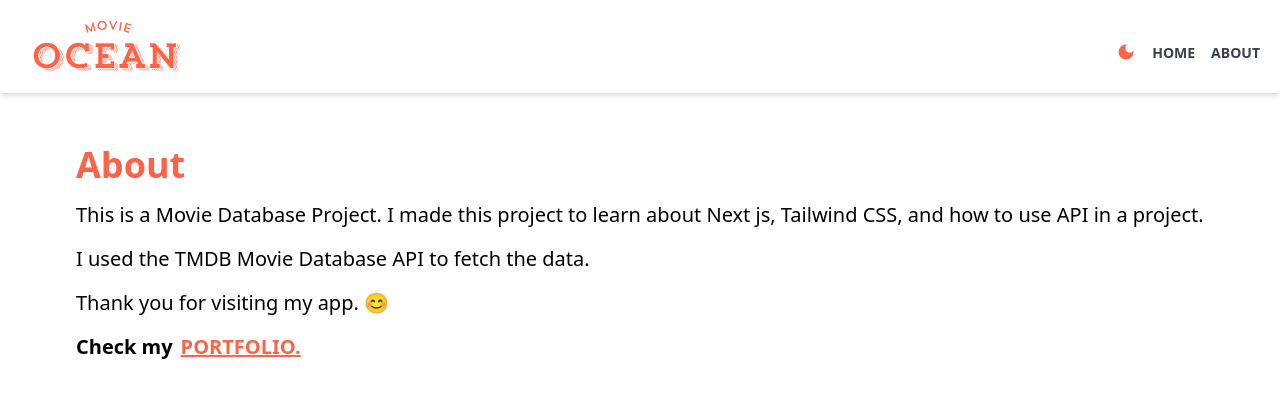
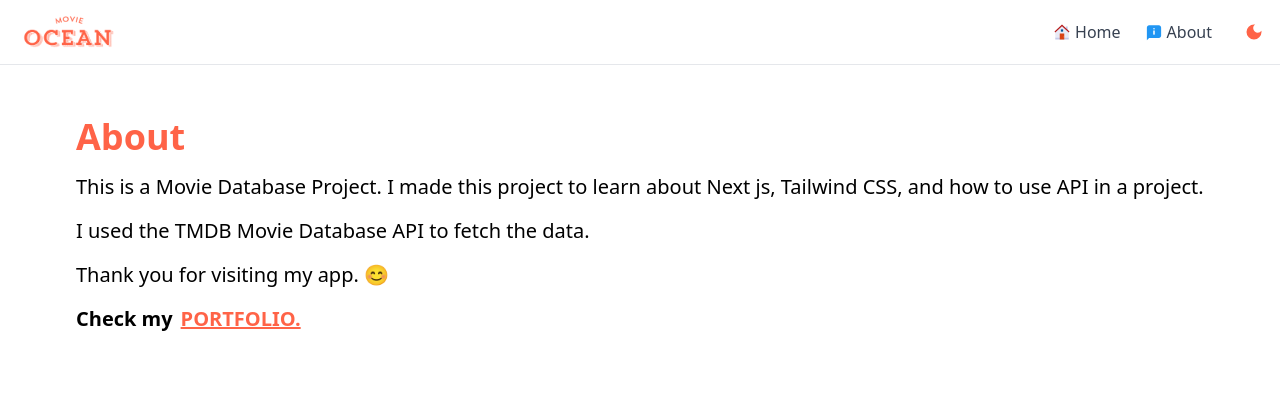
Before and after one commit to ShohorabHShawon/Movie-Ocean-Next.JS, a Next.js app: page /about in a window 1280 px wide. Shown: the top 398 px of the page. Built offline with nearby package versions, Linux system fonts and the light colour scheme.

Commit message:
Refactor layout and navigation components; replace Header with Navbar, enhance loading UI, and improve search functionality

```diff
--- a/src/app/layout.jsx
+++ b/src/app/layout.jsx
@@ -1,6 +1,6 @@
 import localFont from 'next/font/local';
 import './globals.css';
-import Header from '@/components/Header';
+import Navbar from '@/components/Navbar';
 import Providers from '@/app/Providers';
 
 const geistSans = localFont({
@@ -88,7 +88,7 @@ export default function RootLayout({ children }) {
         className={`${geistSans.variable} ${geistMono.variable} antialiased`}
       >
         <Providers>
-          <Header />
+          <Navbar />
           {children}
         </Providers>
       </body>
--- a/src/app/search/[searchTerm]/page.jsx
+++ b/src/app/search/[searchTerm]/page.jsx
@@ -1,5 +1,4 @@
 import BackButton from '@/components/BackButton';
-import Navbar from '@/components/Navbar';
 import Results from '@/components/Results';
 import SearchBox from '@/components/SearchBox';
 import React from 'react';
@@ -21,8 +20,7 @@ export default async function SearchPage({ params }) {
 
     return (
       <div className="min-h-screen bg-gray-50 dark:bg-gray-900">
-        <Navbar />
-        <div className="container mx-auto px-4 py-8">
+        <div className="container px-4 py-8 max-w-7xl mx-auto">
           <div className="mb-6">
             <BackButton />
           </div>
--- a/src/components/BackButton.jsx
+++ b/src/components/BackButton.jsx
@@ -9,7 +9,7 @@ export default function BackButton() {
     <div>
       {' '}
       <button
-        className="fixed top-25 left-4 xl:top-6 xl:left-6 text-[#ff6347] text-4xl dark:hover:text-white hover:text-black z-50 transition duration-300 ease-in-out"
+        className="fixed top-20 left-4 xl:top-20 xl:left-6 text-[#ff6347] text-4xl dark:hover:text-white hover:text-black z-[99999] transition duration-300 ease-in-out"
         onClick={() => router.back()}
       >
         <HiArrowCircleLeft />
--- a/src/components/Header.jsx
+++ /dev/null
@@ -1,32 +0,0 @@
-import React from 'react';
-import { FcHome } from 'react-icons/fc';
-import { FcAbout } from 'react-icons/fc';
-import MenuItem from '@/components/MenuItem';
-import Link from 'next/link';
-import DarkModeSwitch from './DarkModeSwitch';
-import Image from 'next/image';
-
-export default function Header() {
-  return (
-    <div className="bg-white dark:bg-gray-800 shadow-md dark:shadow-gray-800 transition-colors duration-300">
-      <div className="flex justify-between items-center max-w-7xl mx-auto">
-        <Link href={'/'} className="flex gap-1 items-center">
-          <Image
-            src="/logo.png"
-            alt="logo"
-            width={170}
-            height={0}
-            className="m-5"
-          />
-        </Link>
-        <div className="flex items-center gap-4 mt-3 mx-5">
-          <DarkModeSwitch />
-          <div className="flex gap-4 font-bold text-gray-800 dark:text-gray-200">
-            <MenuItem title="Home" address="/" Icon={FcHome} />
-            <MenuItem title="About" address="/about" Icon={FcAbout} />
-          </div>
-        </div>
-      </div>
-    </div>
-  );
-}
--- a/src/components/MenuItem.jsx
+++ /dev/null
@@ -1,16 +0,0 @@
-import Link from 'next/link';
-import React from 'react';
-
-export default function MenuItem({ title, address, Icon }) {
-  return (
-    <Link
-      href={address}
-      className="hover:text-[#ff6347] dark:hover:text-[#ff7f50] transition-colors duration-200 group"
-    >
-      <Icon className="text-2xl sm:hidden text-gray-700 dark:text-gray-300 group-hover:text-[#ff6347] dark:group-hover:text-[#ff7f50]" />
-      <p className="uppercase hidden sm:inline text-sm text-gray-700 dark:text-gray-300 group-hover:text-[#ff6347] dark:group-hover:text-[#ff7f50]">
-        {title}
-      </p>
-    </Link>
-  );
-}
--- a/src/components/Navbar.jsx
+++ b/src/components/Navbar.jsx
@@ -1,12 +1,93 @@
-import React from 'react';
-import NavbarItem from './NavbarItem';
+'use client';
+import React, { useState } from 'react';
+import { FcHome, FcAbout } from 'react-icons/fc';
+import { HiMenu, HiX } from 'react-icons/hi';
+import Link from 'next/link';
+import DarkModeSwitch from './DarkModeSwitch';
+import Image from 'next/image';
+
+function MenuItem({ title, address, Icon, className }) {
+  return (
+    <Link href={address} className={className}>
+      <div className="flex items-center space-x-1">
+        {Icon && <Icon className="text-lg" />}
+        <span>{title}</span>
+      </div>
+    </Link>
+  );
+}
 
 export default function Navbar() {
+  const [isMenuOpen, setIsMenuOpen] = useState(false);
+
   return (
-    <div className="font-bold flex shadow-md dark:shadow-gray-800 items-center justify-center gap-8 lg:text-lg pb-4 bg-white dark:bg-gray-900 text-gray-900 dark:text-white">
-      {/* <NavbarItem title="Latest" param="fetchLatest"></NavbarItem> */}
-      <NavbarItem title="Trending" param="fetchTrending"></NavbarItem>
-      <NavbarItem title="Top Rated" param="fetchTopRated"></NavbarItem>
-    </div>
+    <nav className="bg-white/80 dark:bg-gray-900/80 backdrop-blur-md border-b border-gray-200 dark:border-gray-700 sticky top-0 z-50">
+      <div className="max-w-7xl mx-auto px-4 sm:px-6 lg:px-4">
+        <div className="flex justify-between items-center h-16">
+          {/* Logo */}
+          <Link href="/" className="flex-shrink-0 flex items-center">
+            <Image
+              src="/logo.png"
+              alt="logo"
+              width={120}
+              height={40}
+              className="h-8 w-auto"
+            />
+          </Link>
+
+          {/* Desktop Navigation */}
+          <div className="hidden md:flex items-center space-x-8">
+            <div className="flex items-center space-x-6">
+              <MenuItem
+                title="Home"
+                address="/"
+                Icon={FcHome}
+                className="text-gray-700 dark:text-gray-300 hover:text-orange-700 dark:hover:text-orange-500 transition-colors duration-200 font-medium"
+              />
+              <MenuItem
+                title="About"
+                address="/about"
+                Icon={FcAbout}
+                className="text-gray-700 dark:text-gray-300 hover:text-orange-700 dark:hover:text-orange-500 transition-colors duration-200 font-medium"
+              />
+            </div>
+            <DarkModeSwitch />
+          </div>
+
+          {/* Mobile menu button */}
+          <div className="md:hidden flex items-center space-x-4">
+            <DarkModeSwitch />
+            <button
+              onClick={() => setIsMenuOpen(!isMenuOpen)}
+              className="text-gray-700 dark:text-gray-300 hover:text-orange-700 dark:hover:text-orange-500 p-2 rounded-md transition-colors duration-200"
+            >
+              {isMenuOpen ? <HiX size={24} /> : <HiMenu size={24} />}
+            </button>
+          </div>
+        </div>
+
+        {/* Mobile Navigation */}
+        {isMenuOpen && (
+          <div className="absolute top-full left-0 right-0 md:hidden z-50">
+            <div className="px-2 pt-2 pb-3 space-y-1 border-t border-gray-200 dark:border-gray-700 bg-white/90 dark:bg-gray-900/90 backdrop-blur-sm shadow-lg">
+              <div onClick={() => setIsMenuOpen(false)}>
+                <MenuItem
+                  title="Home"
+                  address="/"
+                  className="block px-3 py-2 text-gray-700 dark:text-gray-300 hover:text-orange-700 dark:hover:text-orange-500 hover:bg-gray-50 dark:hover:bg-gray-800 rounded-md transition-all duration-200 font-medium"
+                />
+              </div>
+              <div onClick={() => setIsMenuOpen(false)}>
+                <MenuItem
+                  title="About"
+                  address="/about"
+                  className="block px-3 py-2 text-gray-700 dark:text-gray-300 hover:text-orange-700 dark:hover:text-orange-500 hover:bg-gray-50 dark:hover:bg-gray-800 rounded-md transition-all duration-200 font-medium"
+                />
+              </div>
+            </div>
+          </div>
+        )}
+      </div>
+    </nav>
   );
 }
--- a/src/components/SearchBox.jsx
+++ b/src/components/SearchBox.jsx
@@ -14,24 +14,29 @@ export default function SearchBox() {
   return (
     <form
       onSubmit={handleSubmit}
-      className="flex px-4 mt-8 py-3 border-2 border-gray-600 bg-gray-800 overflow-hidden max-w-md mx-auto
-      font-[sans-serif] rounded-full shadow-lg hover:border-gray-500 transition-colors duration-200"
-      action=""
+      className="relative flex items-center max-w-lg mx-auto mt-8"
     >
+      <div className="relative w-full">
         <input
           type="text"
-        placeholder="Search Movies..."
-        className="w-full outline-none bg-transparent text-white placeholder-gray-400"
+          placeholder="Search movies, TV shows..."
+          className="w-full pl-6 pr-14 py-4 bg-white/10 backdrop-blur-md border border-white/20
+          rounded-2xl text-black dark:text-white placeholder-gray-600 dark:placeholder-gray-300 outline-none focus:border-blue-400
+          focus:bg-white/15 transition-all duration-300 shadow-xl hover:shadow-2xl"
           value={search}
           onChange={(e) => setSearch(e.target.value)}
         />
         <button
-        className="disabled:hidden hover:scale-110 transition-transform duration-200"
           type="submit"
           disabled={search === ''}
+          className="absolute right-2 top-1/2 transform -translate-y-1/2 p-2.5
+          bg-gradient-to-r from-blue-500 to-purple-600 rounded-xl text-white
+          disabled:opacity-50 disabled:cursor-not-allowed hover:scale-105
+          transition-all duration-200 shadow-lg hover:shadow-xl"
         >
-        <BsSearch className="h-6 w-6 text-[#ff6347] hover:text-orange-400" />
+          <BsSearch className="h-5 w-5" />
         </button>
+      </div>
     </form>
   );
 }
```
Also changed, not shown: src/app/loading.jsx (+93 -19 lines), src/app/page.jsx (+78 -28 lines). Lines whose indentation alone changed are shown as unchanged.
